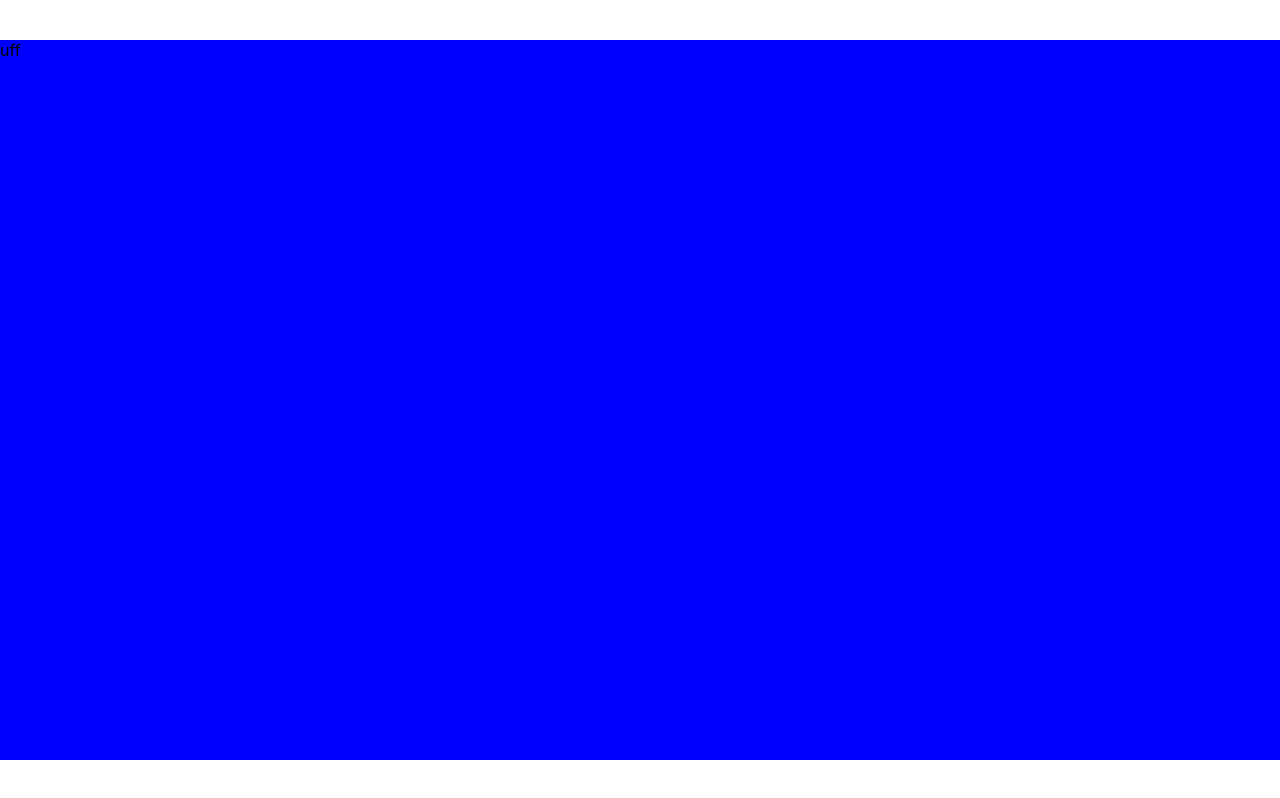
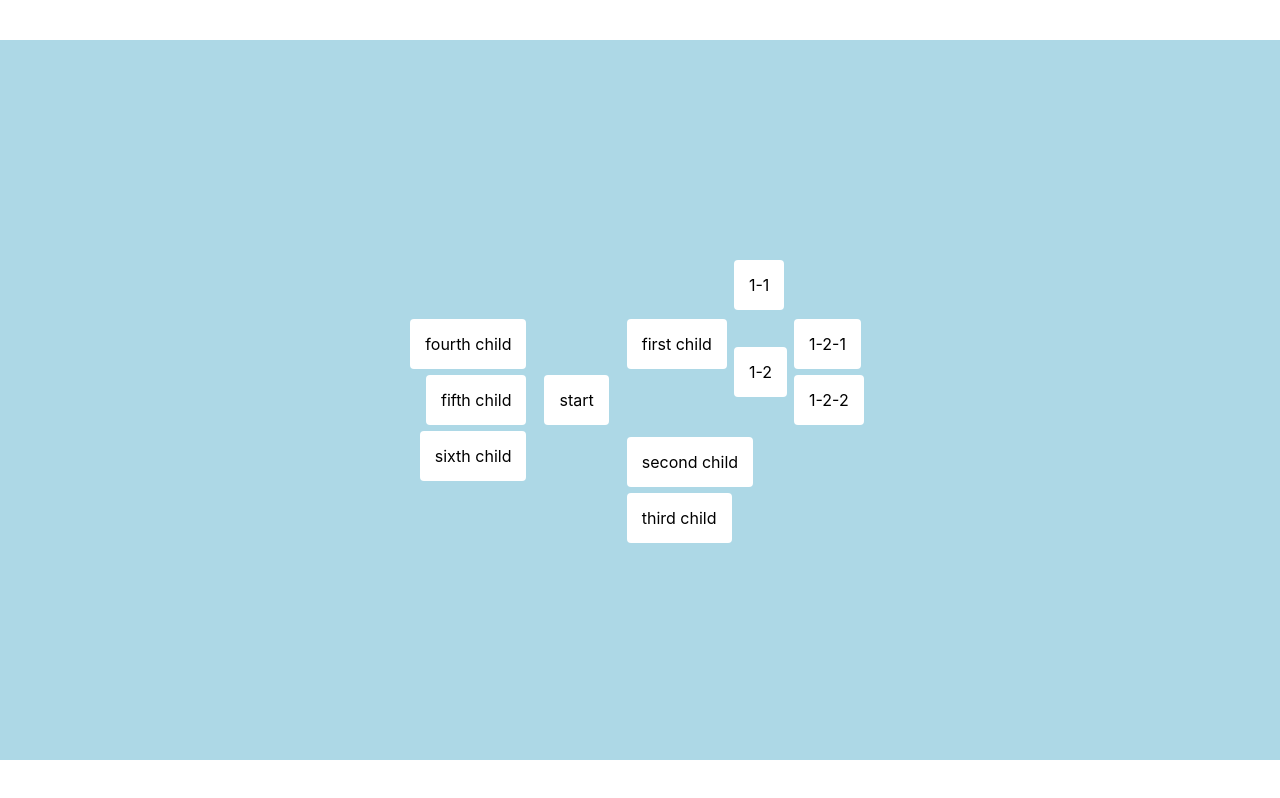
Before and after one commit to svenTheTerrible/mindmapr, a React (Create React App) app: page / in a window 1280 px wide. Built offline with nearby package versions, Linux system fonts and the light colour scheme.

Commit message:
Use tables to draw mindmap items

```diff
--- a/src/App.css
+++ b/src/App.css
@@ -1,7 +1,7 @@
 .mindmapContainer {
   width: 1280px;
   height: 720px;
-  background-color: blue;
+  background-color: lightblue;
 }
 .centering {
   display: flex;
@@ -9,3 +9,9 @@
   align-items: center;
   height: 100%;
 }
+
+.mindmaprItem {
+  background-color: white;
+  border-radius: 4px;
+  padding: 15px;
+}
--- a/src/App.tsx
+++ b/src/App.tsx
@@ -1,10 +1,10 @@
-import { FC, useState } from "react";
+import { FC, ReactNode, useState } from "react";
 import "./App.css";
 import { Mindmapr } from "./mindmapr/Mindmapr";
 
 interface MindmapData {
-  id: String | number;
-  name: String;
+  id: string | number;
+  name: string;
   children: MindmapData[];
 }
 
@@ -16,7 +16,29 @@ export const App: FC = () => {
       {
         id: 1,
         name: "first child",
-        children: [],
+        children: [
+          {
+            id: 7,
+            name: "1-1",
+            children: [],
+          },
+          {
+            id: 8,
+            name: "1-2",
+            children: [
+              {
+                id: 9,
+                name: "1-2-1",
+                children: [],
+              },
+              {
+                id: 10,
+                name: "1-2-2",
+                children: [],
+              },
+            ],
+          },
+        ],
       },
       {
         id: 2,
@@ -50,10 +72,18 @@ export const App: FC = () => {
     setData(changedData);
   };
 
+  const renderItem = (item: MindmapData): ReactNode => {
+    return <div className="mindmaprItem">{item.name}</div>;
+  };
+
   return (
     <div className="centering">
       <div className="mindmapContainer">
-        <Mindmapr items={data} onChange={handleChange} />
+        <Mindmapr
+          items={data}
+          onChange={handleChange}
+          renderItem={renderItem}
+        />
       </div>
     </div>
   );
--- /dev/null
+++ b/src/mindmapr/Item.tsx
@@ -0,0 +1,46 @@
+import { HasIdAndChildren } from "./Mindmapr";
+import { ReactNode } from "react";
+import { ItemGroup } from "./ItemGroup";
+
+interface ItemProps<T extends HasIdAndChildren> {
+  item: T;
+  renderItem: (item: T) => ReactNode;
+  side: "left" | "right";
+}
+
+export const Item = <T extends HasIdAndChildren>({
+  item,
+  renderItem,
+  side,
+}: ItemProps<T>) => {
+  return (
+    <table>
+      <tbody>
+        <tr>
+          <td>
+            {side === "left" ? (
+              <ItemGroup
+                items={item.children as T[]}
+                renderItem={renderItem}
+                side={side}
+              />
+            ) : (
+              renderItem(item)
+            )}
+          </td>
+          <td>
+            {side === "left" ? (
+              renderItem(item)
+            ) : (
+              <ItemGroup
+                items={item.children as T[]}
+                renderItem={renderItem}
+                side={side}
+              />
+            )}
+          </td>
+        </tr>
+      </tbody>
+    </table>
+  );
+};
--- /dev/null
+++ b/src/mindmapr/ItemGroup.tsx
@@ -0,0 +1,23 @@
+import { ReactNode } from "react";
+import { Item } from "./Item";
+import { HasIdAndChildren } from "./Mindmapr";
+
+interface ItemGroupProps<T extends HasIdAndChildren> {
+  items: T[];
+  side: "left" | "right";
+  renderItem: (data: T) => ReactNode;
+}
+
+export const ItemGroup = <T extends HasIdAndChildren>({
+  items,
+  side,
+  renderItem,
+}: ItemGroupProps<T>) => {
+  return (
+    <>
+      {items.map((item) => (
+        <Item item={item} renderItem={renderItem} side={side} key={item.id} />
+      ))}
+    </>
+  );
+};
--- /dev/null
+++ b/src/mindmapr/Mindmapr.css
@@ -0,0 +1,22 @@
+.mindmaprContainer {
+    display: flex;
+    align-items: center;
+    justify-content: center;
+    width: 100%;
+    height: 100%;
+    overflow: auto;
+}
+
+.centerItem {
+}
+
+.rightContainer{
+    margin-left: 15px;
+}
+
+.leftContainer{
+    margin-right: 15px;
+    display: flex;
+    flex-direction: column;
+    align-items: flex-end;
+}
--- a/src/mindmapr/Mindmapr.tsx
+++ b/src/mindmapr/Mindmapr.tsx
@@ -1,16 +1,40 @@
-interface HasIdAndChildren {
-  id: String | number;
+import { ReactNode, useMemo } from "react";
+import { ItemGroup } from "./ItemGroup";
+import "./Mindmapr.css";
+import { splitItemsToLeftAndRight } from "./util";
+
+export interface HasIdAndChildren {
+  id: string | number;
   children: HasIdAndChildren[];
 }
 
 interface MindmaprProps<T extends HasIdAndChildren> {
   items: T;
   onChange: (data: T) => void;
+  renderItem: (data: T) => ReactNode;
 }
 
 export const Mindmapr = <T extends HasIdAndChildren>({
   items,
   onChange,
+  renderItem,
 }: MindmaprProps<T>) => {
-  return <div>uff</div>;
+  const { leftItems, rightItems } = useMemo(() => {
+    return splitItemsToLeftAndRight(items.children) as {
+      leftItems: T[];
+      rightItems: T[];
+    };
+  }, [items.children]);
+
+  return (
+    <div className="mindmaprContainer">
+      <div className="leftContainer">
+        <ItemGroup items={leftItems} side="left" renderItem={renderItem} />
+      </div>
+      <div className="centerItem">{renderItem(items)}</div>
+      <div className="rightContainer">
+        <ItemGroup items={rightItems} side="right" renderItem={renderItem} />
+      </div>
+    </div>
+  );
 };
--- /dev/null
+++ b/src/mindmapr/util.ts
@@ -0,0 +1,16 @@
+import { HasIdAndChildren } from "./Mindmapr";
+
+export const splitItemsToLeftAndRight = <T extends HasIdAndChildren>(
+  items: T[]
+): { leftItems: T[]; rightItems: T[] } => {
+  const { rightItems, leftItems } = items.reduce(
+    (acc: { rightItems: T[]; leftItems: T[] }, item: T, index: number) => {
+      if (items.length / 2 > index) {
+        return { ...acc, rightItems: [...acc.rightItems, item] };
+      }
+      return { ...acc, leftItems: [...acc.leftItems, item] };
+    },
+    { rightItems: [], leftItems: [] }
+  );
+  return { leftItems, rightItems };
+};
```
